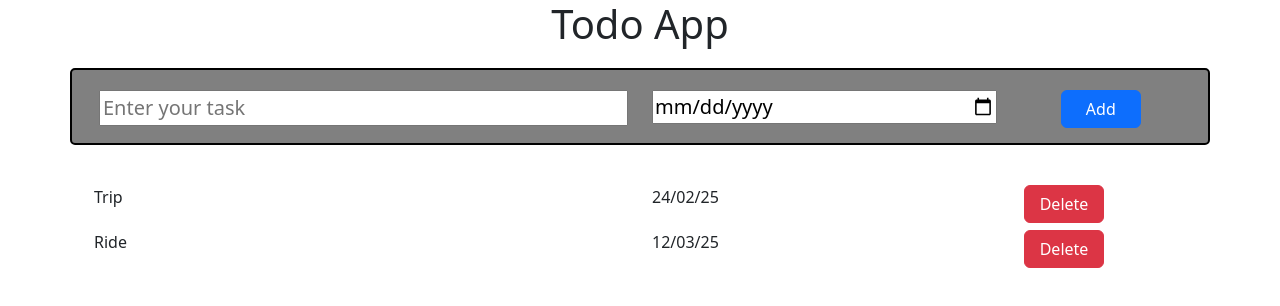
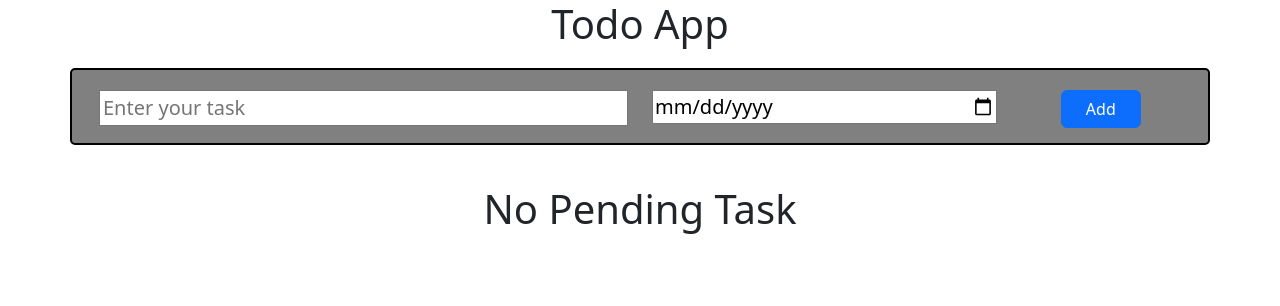
Before and after one commit to Dilip0912/Todo_List, a React (Vite) app: page / in a window 1280 px wide. Shown: the top 306 px of the page. Built offline with nearby package versions, Linux system fonts and the light colour scheme.

Commit message:
No Task Component Added

```diff
--- a/src/App.jsx
+++ b/src/App.jsx
@@ -7,45 +7,42 @@ import "./App.css";
 import AppName from "./AppName";
 import AddTodo from "./AddTodo";
 import TodoItem from "./components/TodoItem";
+import NoTask from "./components/NoTask";
 
 function App() {
-  // let item = ;
-  let [item,setItem] = useState([
-    {
-      todoName: "Trip",
-      todoDate: "24/02/25",
-    },
-    {
-      todoName: "Ride",
-      todoDate: "12/03/25",
-    },
-  ]);
-  function handleOnClick(todoname,tododate){
-    let newTodoItems=[...item,{"todoName":todoname,"todoDate":tododate}]
+  // let item = [
+  //   {
+  //     todoName: "Trip",
+  //     todoDate: "24/02/25",
+  //   },
+  //   {
+  //     todoName: "Ride",
+  //     todoDate: "12/03/25",
+  //   },
+  // ];
+  let [item, setItem] = useState([]);
+  function handleOnClick(todoname, tododate) {
+    let newTodoItems = [...item, { todoName: todoname, todoDate: tododate }];
     // console.log(newTodoItems);
     setItem(newTodoItems);
   }
 
-    // console.log(item);
-    function handleOnDeleteClick(todoname,tododate){
-      // console.log(todoname,tododate);
-      // let removingElement={todoName:todoname,todoDate:tododate}
+  let itemCopy = item;
+  function handleOnDeleteClick(todoname, tododate) {
 
-      // let index=item.findIndex(items=>items.todoName===removingElement.todoName && items.todoDate===removingElement.todoDate)
-      // console.log(index);
-      // let itemCopy=item;
-      // console.log(itemCopy);
-      // itemCopy.splice(index,1);
-      let newArr=item.filter(items=>items.todoName!==removingElement.todoName || items.todoDate!==removingElement.todoDate)
-      // console.log(newArr);
-      setItem(newArr);
-    }
+
+    let newArr=item.filter(items=>items.todoName!==removingElement.todoName || items.todoDate!==removingElement.todoDate)
+    console.log(newArr);
+    setItem(newArr);
+    setItem(newArr);
+  }
 
   return (
     <center className="todo_container">
       <AppName />
-      <AddTodo handleClick={handleOnClick}/>
+      <AddTodo handleClick={handleOnClick} />
       <TodoItem item={item} handleDeleteClick={handleOnDeleteClick}></TodoItem>
+      {item.length===0?<NoTask></NoTask>:""}
     </center>
   );
 }
--- /dev/null
+++ b/src/components/NoTask.jsx
@@ -0,0 +1,5 @@
+function NoTask(item){
+    return <h1>No Pending Task</h1>
+}
+
+export default NoTask;
```
